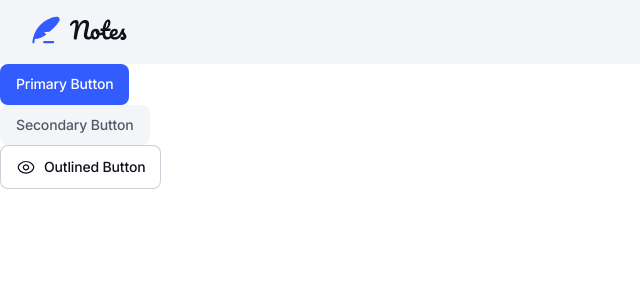
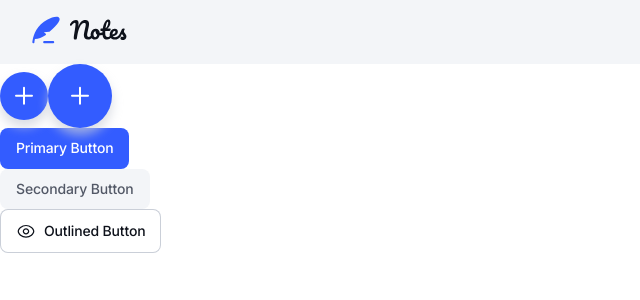
Before and after one commit to vicaleksa/note-taking-web-app, a React app: page / in a window 1280 px wide. Shown: the top 300 px of the page, without its empty margins (0-640 px from the left). Built offline with nearby package versions, Linux system fonts and the light colour scheme.

Commit message:
add floating action button

```diff
--- /dev/null
+++ b/src/components/FloatingActionButton/index.tsx
@@ -0,0 +1,24 @@
+import { JSX } from 'react';
+import clsx from 'clsx';
+import styles from './style.module.css';
+
+type FABprops = {
+    size: 'small' | 'large';
+    icon: JSX.Element;
+    ariaLabel: string
+}
+
+export default function FAB({ size, icon, ariaLabel }: FABprops) {
+    return (
+        <button
+            type="button"
+            aria-label={ariaLabel}
+            className={clsx(styles.FAB, {
+                [styles.FABsmall]: size === 'small',
+                [styles.FABlarge]: size === 'large',
+            })}
+        >
+            {icon}
+        </button>
+    );
+}
--- /dev/null
+++ b/src/components/FloatingActionButton/style.module.css
@@ -0,0 +1,34 @@
+.FAB {
+    background-color: var(--clr-blue-500);
+    border-radius: var(--radius-full);
+    box-shadow: 0 7px 11px 0 rgb(202 207 216 / 70%);
+}
+
+.FAB:hover {
+    background-color: var(--clr-blue-700);
+    box-shadow: none;
+}
+
+.FAB:focus {
+    outline: var(--spacing-025) solid var(--clr-neutral-400);
+    outline-offset: var(--spacing-025);
+}
+
+.FAB:disabled {
+    pointer-events: none;
+    box-shadow: none;
+    background-color: var(--clr-neutral-100);
+    color: var(--clr-neutral-300);
+}
+
+.FABsmall {
+    padding: var(--spacing-100);
+    width: var(--spacing-600);
+    height: var(--spacing-600);
+}
+
+.FABlarge {
+    padding: var(--spacing-200);
+    width: var(--spacing-800);
+    height: var(--spacing-800);
+}
--- a/src/index.css
+++ b/src/index.css
@@ -41,3 +41,7 @@ button {
 .buttonIcon {
     width: var(--spacing-250);
 }
+
+.FABicon {
+    width: var(--spacing-400);
+}
--- a/src/index.tsx
+++ b/src/index.tsx
@@ -5,12 +5,16 @@ import './variables.css';
 import 'normalize.css';
 import Button from './components/Button';
 import PageHeader from './components/PageHeader';
+import FAB from './components/FloatingActionButton';
 import iconShow from './assets/images/icon-show-password.svg';
+import iconPlus from './assets/images/icon-plus.svg';
 
 function App() {
     return (
         <>
             <PageHeader />
+            <FAB size="small" ariaLabel="add" icon={<img src={iconPlus} alt="" className="FABicon" />} />
+            <FAB size="large" ariaLabel="add" icon={<img src={iconPlus} alt="" className="FABicon" />} />
             <Button variant="primary" buttonText="Primary Button" />
             <Button variant="secondary" buttonText="Secondary Button" />
             <Button
```
Also changed, not shown: src/assets/images/icon-plus.svg.
